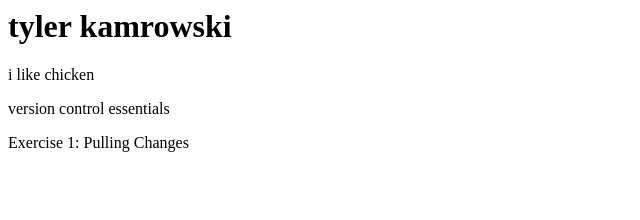
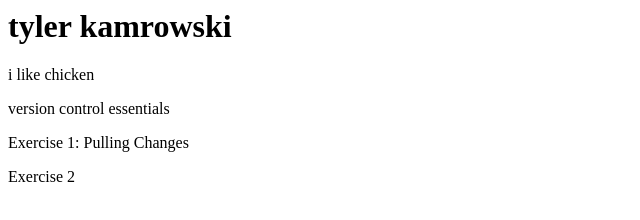
Before and after one commit to sparkyboom28/demo1, a plain HTML site: page index.html in a window 1280 px wide. Shown: the full height of the page, 0-640 px from the left. Drawn offline with Linux system fonts and the light colour scheme.

Commit message:
exercise2

```diff
--- a/index.html
+++ b/index.html
@@ -2,4 +2,5 @@
 <p>i like chicken</p>
 <p>version control essentials</p>
 <p>Exercise 1: Pulling Changes</p>
+<p>Exercise 2</p>
 <!-- cool comment -->
```
